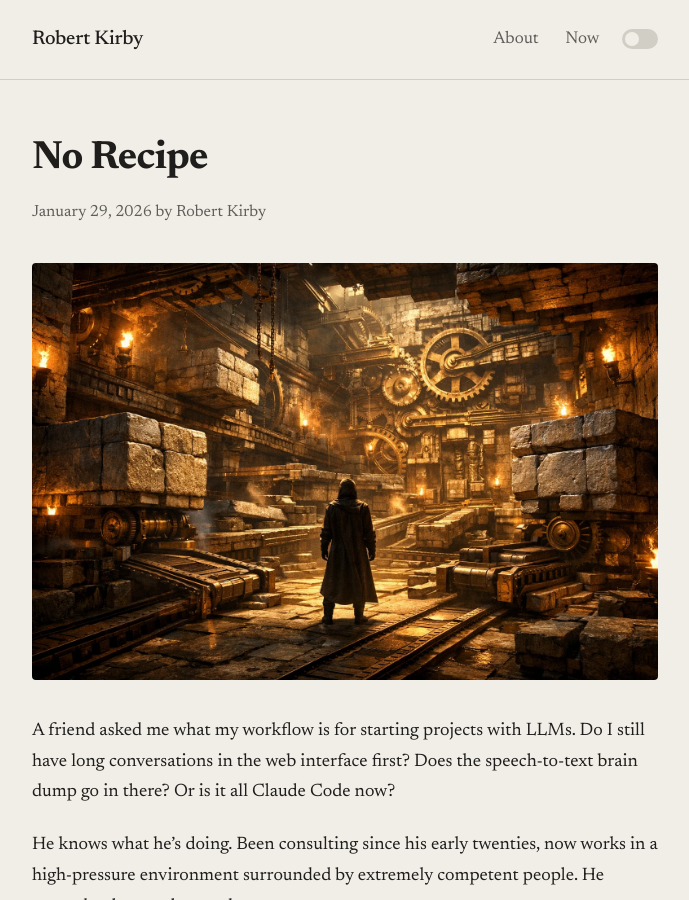
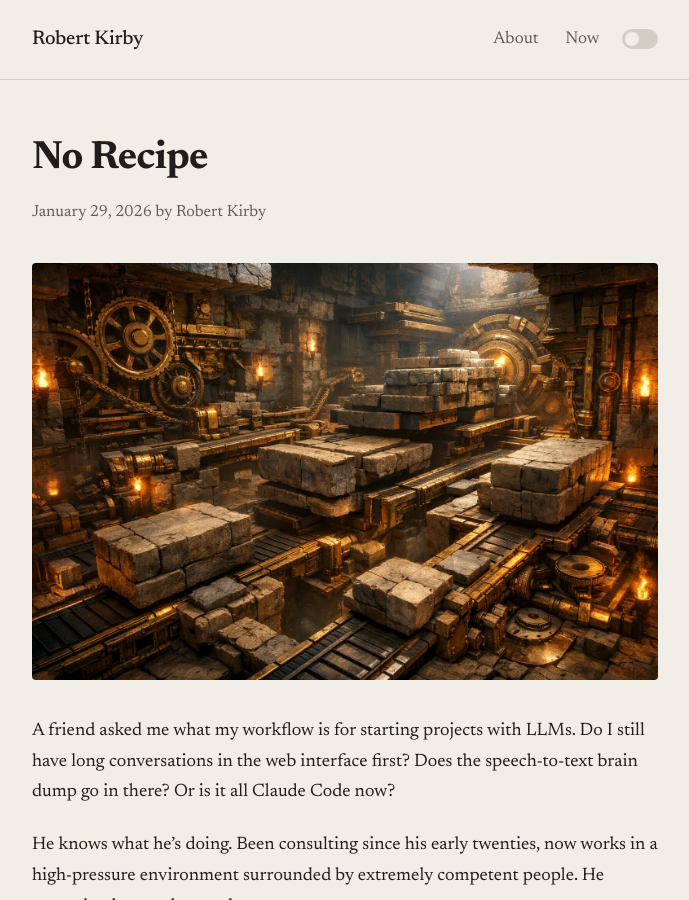
Before and after one commit to rob137/rob137.github.io, a Jekyll site: the page built from _posts/2026-01-29-no-recipe.md, in a window 1280 px wide and 900 px high. Shown: the whole window, without its empty margins (295-984 px from the left). Built offline with Jekyll 4.4.1, drawn with Linux system fonts in a browser that asks for light colours.

Commit message:
Regenerate temple image without human figure
Co-Authored-By: Claude Opus 4.5 <noreply@anthropic.com>

```diff
--- a/_posts/2026-01-29-no-recipe.md
+++ b/_posts/2026-01-29-no-recipe.md
@@ -6,7 +6,7 @@ tags: [ai, llm, workflow, productivity]
 excerpt: "I don't have a default because the landscape is morphing. Each time I start a project, the situation is different."
 ---
 
-![Temple machine](/assets/images/temple-machine.webp)
+![Temple machine](/assets/images/temple-machine-2.webp)
 
 A friend asked me what my workflow is for starting projects with LLMs. Do I still have long conversations in the web interface first? Does the speech-to-text brain dump go in there? Or is it all Claude Code now?
 
```
Also changed, not shown: assets/images/temple-machine-2.webp (added).
